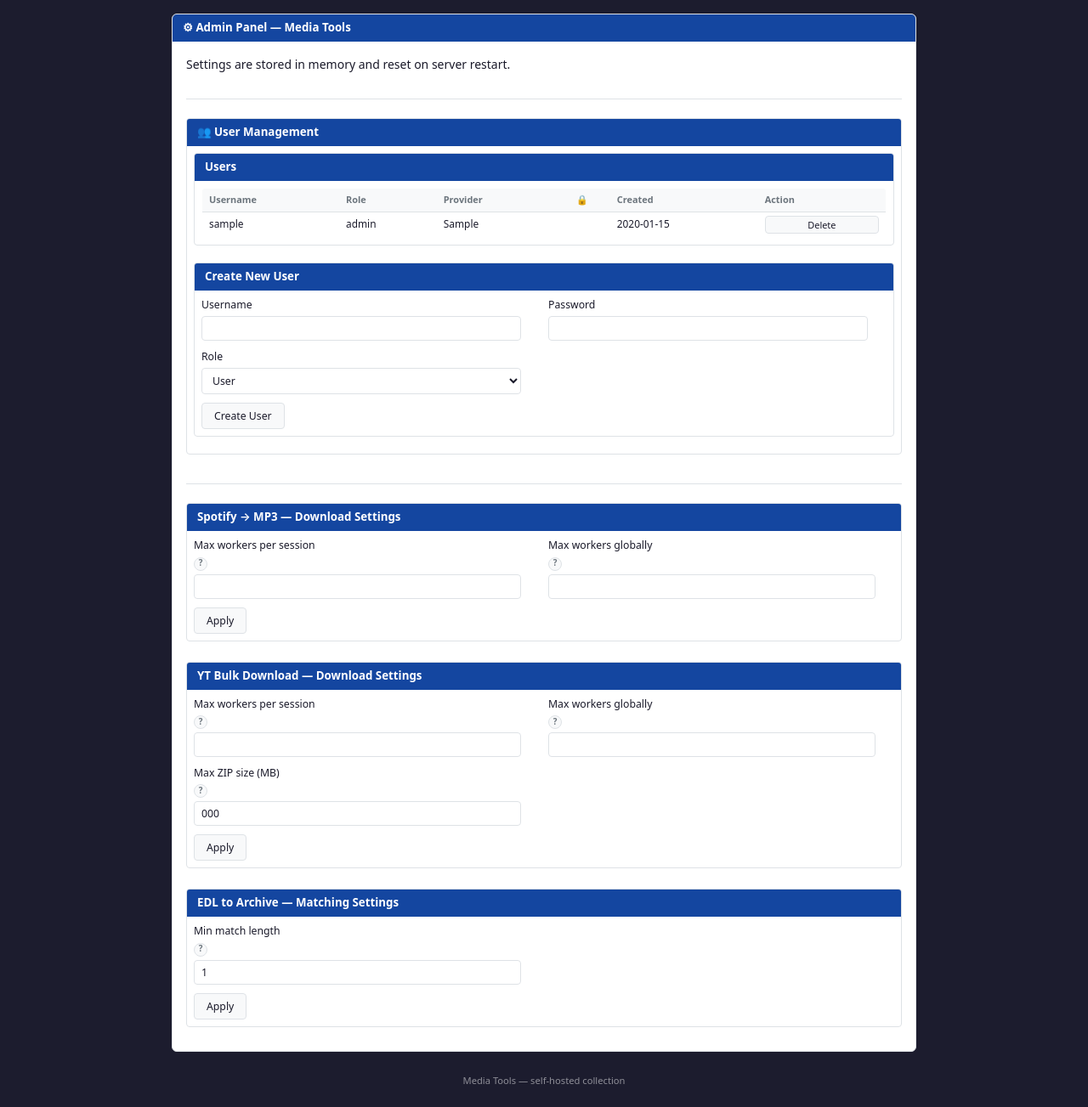
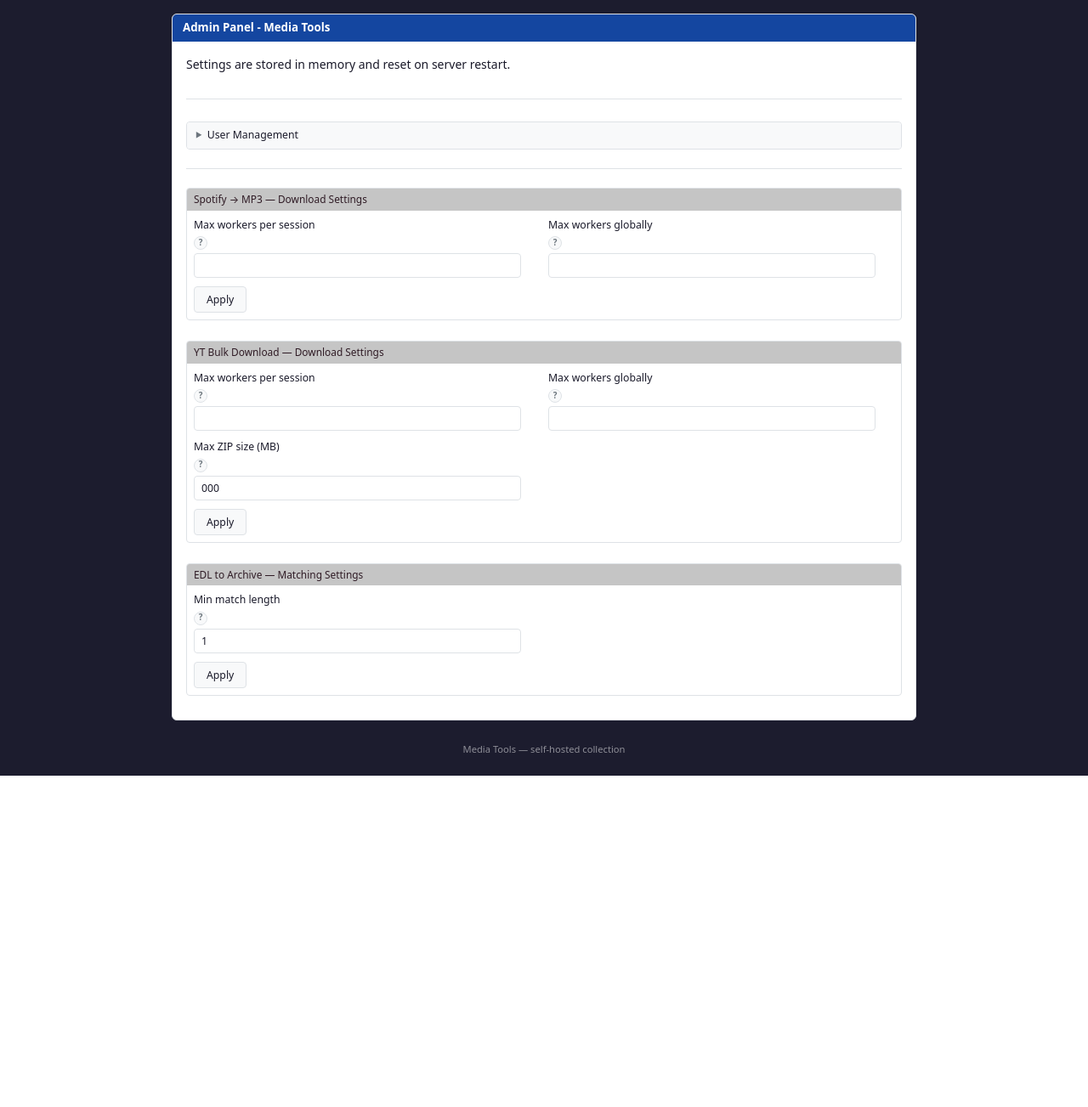
Before and after one commit to TimWiesner99/media-tools-web, a FastAPI app: template services/gateway/gateway/templates/index.html in a window 1280 px wide. Shown: the part 38-1341 px from the top of the page at 85% size. After the commit the page ends 951 px from the top, so only its background shows below. Run offline with FastAPI, Linux system fonts and the light colour scheme; the template is opened without the code that fills it: most values are stand-ins (such as "Sample title", 1, 10 or a date in 2020).

Commit message:
UI fixes

```diff
--- a/services/edl-to-archive/edl_to_archive/templates/edl_to_archive/form.html
+++ b/services/edl-to-archive/edl_to_archive/templates/edl_to_archive/form.html
@@ -4,10 +4,10 @@
 
 {% block content %}
 <div class="panel">
-  <div class="panel-header">📊 EDL to Archive</div>
+  <div class="panel-header">EDL to Archive</div>
   <div class="panel-body">
 
-    <p>Combine an Edit Decision List with a source archive to produce a definitive Excel report with matched metadata, cost deduplication, and occurrence tracking.</p>
+    <p>Combine an <b>Edit Decision List</b> with a source archive to produce a definitive Excel report with matched metadata, cost deduplication, and occurrence tracking.</p>
 
     {% if error %}
     <div class="error-banner"><strong>Error:</strong> {{ error }}</div>
@@ -28,7 +28,7 @@
       {# ── File uploads ─────────────────────────────────────────────── #}
       <div class="form-grid">
         <label>
-          EDL file <span class="tooltip-icon" data-tooltip="Export from AVID or Premiere Pro, then convert to .xlsx, .ods, .csv, or .tsv format.">?</span>
+          EDL file<span class="tooltip-icon" data-tooltip="Export from AVID or Premiere Pro, then convert to .xlsx, .ods, .csv, or .tsv format.">?</span>
           <input type="file" name="edl_file"
                  accept=".xlsx,.ods,.csv,.tsv,.txt" required />
         </label>
--- a/services/gateway/gateway/static/style.css
+++ b/services/gateway/gateway/static/style.css
@@ -8,7 +8,7 @@
   --color-2: #306B34;   /* success states, done step markers */
   --color-3: #DD0426;   /* error / danger states */
   --color-4: #2F1B25;   /* warning, active pipeline step */
-  --color-5: #F3FFC6;   /* muted borders, dim text, alternating rows */
+  --color-5: #C5C5C5;   /* muted borders, dim text, alternating rows */
 
   /* Backgrounds */
   --bg-dark:  #1c1c2e;  /* page body background */
@@ -156,8 +156,7 @@ footer small { color: rgba(255,255,255,0.5); }
 
 
 /* ═══════════════════════════════════════════════════════════════════════════
-   PANEL  (replaces .win95-window / .win95-title-bar / .win95-window-content)
-   Used on every page as the primary content card.
+   PANEL (Used on every page as the primary content card.)
    ═══════════════════════════════════════════════════════════════════════════ */
 .panel {
   background: var(--bg-light);
@@ -181,6 +180,15 @@ footer small { color: rgba(255,255,255,0.5); }
   padding: 6px 12px;
 }
 
+/* Headers of panels within panels */
+.panel .panel .panel-header{
+  background: var(--color-5);
+  color: var(--color-4);
+  font-weight: 400;
+  font-size: 0.85rem;
+  padding: 4px 8px;
+}
+
 /* Main content area of a panel */
 .panel-body {
   padding: 16px;
@@ -201,7 +209,11 @@ footer small { color: rgba(255,255,255,0.5); }
 .panel-body details { margin-top: 4px; }
 
 /* A nested panel inside a details element */
-details .panel { margin-top: 4px; }
+details .panel {
+  margin-top: 0px;
+  padding: 0px;
+  border: 0px;
+}
 
 
 /* ═══════════════════════════════════════════════════════════════════════════
@@ -821,7 +833,8 @@ label .tooltip-icon {
    ADMIN — users table  (admin/index.html and admin/users.html)
    ═══════════════════════════════════════════════════════════════════════════ */
 .users-table {
-  width: 100%;
+  width: 95%;
+  margin: 1%;
   border-collapse: collapse;
   font-size: 0.85rem;
   border: 1px solid var(--border);
--- a/services/gateway/gateway/templates/admin/index.html
+++ b/services/gateway/gateway/templates/admin/index.html
@@ -4,24 +4,23 @@
 
 {% block content %}
 <div class="panel">
-  <div class="panel-header">⚙ Admin Panel — Media Tools</div>
+  <div class="panel-header">Admin Panel - Media Tools</div>
   <div class="panel-body">
 
     <p>Settings are stored in memory and reset on server restart.</p>
     <hr>
 
     {# ── User Management ─────────────────────────────────────────────────── #}
-    <div class="panel">
-      <div class="panel-header">👥 User Management</div>
-      <div class="panel-body">
+    <details>
+      <summary>
+        User Management
+      </summary>
 
       {% if error %}
       <div class="error-banner">{{ error }}</div>
       {% endif %}
 
-        <div class="panel">
-          <div class="panel-header">Users</div>
-          <div class="panel-body">
+      <h4> Users </h4>
       <table class="users-table">
         <thead>
           <tr>
@@ -57,12 +56,11 @@
           {% endfor %}
         </tbody>
       </table>
-          </div>
-        </div>
 
-        <div class="panel">
-          <div class="panel-header">Create New User</div>
-          <div class="panel-body">
+      <br>
+
+      <h4>Add new user</h4>
+
       <form id="create-form" method="post" action="/admin/users/create"
             onsubmit="return hashNewUser(event)">
         <input type="hidden" name="password_hash" id="new-user-pw-hash" />
@@ -87,11 +85,8 @@
           <button type="submit">Create User</button>
         </div>
       </form>
-          </div>
-        </div>
 
-      </div>
-    </div>
+    </details>
 
     <hr>
 
--- a/services/gateway/gateway/templates/admin/users.html
+++ b/services/gateway/gateway/templates/admin/users.html
@@ -4,7 +4,7 @@
 
 {% block content %}
 <div class="panel">
-  <div class="panel-header">👥 User Management</div>
+  <div class="panel-header">User Management</div>
   <div class="panel-body">
 
     <p><a href="/admin/">← Back to Admin Panel</a></p>
--- a/services/gateway/gateway/templates/index.html
+++ b/services/gateway/gateway/templates/index.html
@@ -4,7 +4,7 @@
 
 {% block content %}
 <div class="panel">
-  <div class="panel-header">🖥 Media Tools</div>
+  <div class="panel-header">Media Tools</div>
   <div class="panel-body">
     <p>A self-hosted collection of media utilities.</p>
 
```
Also changed, not shown: services/gateway/gateway/templates/auth/login.html (+1 -11 lines). Lines whose indentation alone changed are shown as unchanged.
